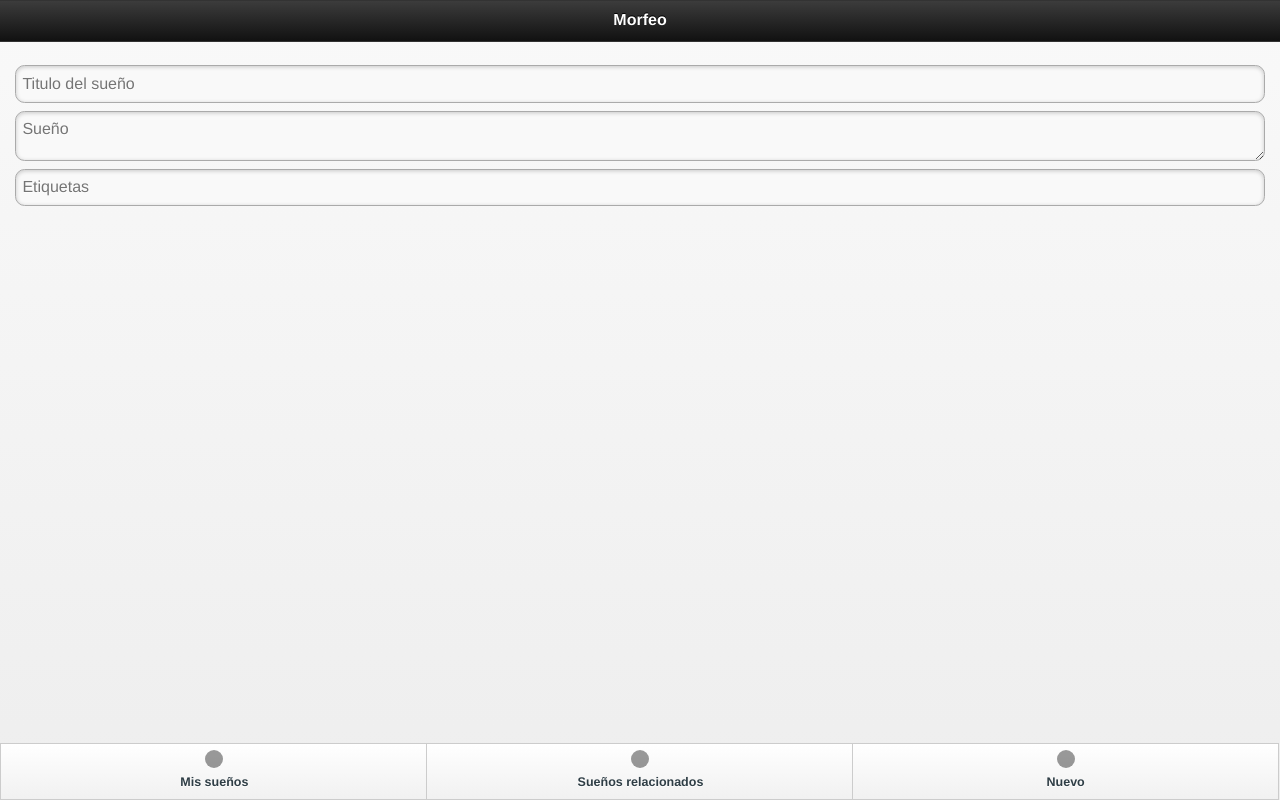
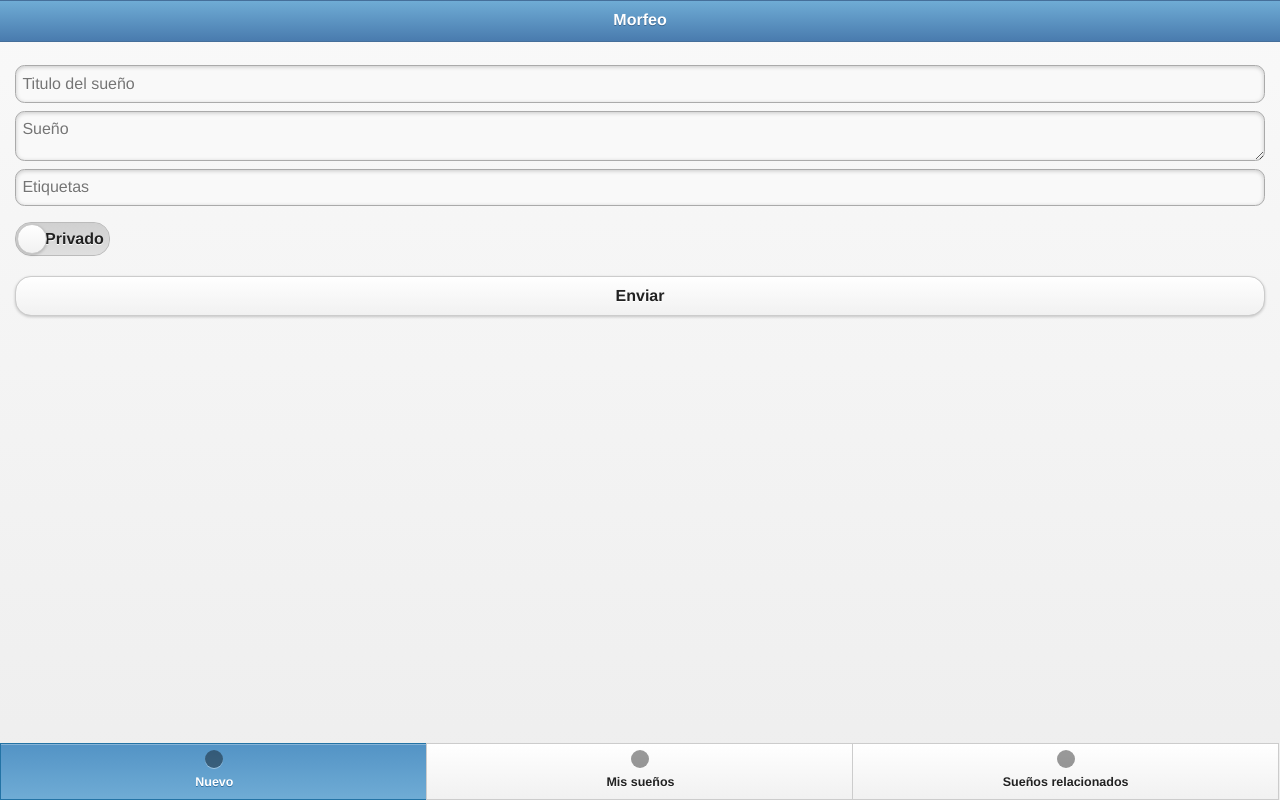
Before and after one commit to Kentverger/morfeo, a plain HTML site: page index.html in a window 1280 px wide. Drawn offline with Linux system fonts and the light colour scheme.

Commit message:
Pagina home completa

```diff
--- a/index.html
+++ b/index.html
@@ -6,24 +6,33 @@
 	<script type="text/javascript" src="jquery-2.0.1.min.js"></script>
 	<script type="text/javascript" src="jquery.mobile-1.3.1.min.js"></script>
 	<link rel="stylesheet" type="text/css" href="jquery.mobile-1.3.1.min.css" />
+	<link rel="stylesheet" type="text/css" href="style.css" />
 	<title>Morfeo</title>
 </head>
 <body>
 <section data-role="page" id="home">
-	<header data-role="header">
+	<header data-theme="b" data-role="header">
 		<h1>Morfeo</h1>
 	</header>
 	<div data-role="content">
-		<input type="text" name="titulo" placeholder="Titulo del sueño" />
-		<textarea name="sueno" placeholder="Sueño"></textarea>
-		<input type="text" name="etiquetas" placeholder="Etiquetas" />
+		<form>
+			<input type="text" name="titulo" placeholder="Titulo del sueño" />
+			<textarea name="sueno" placeholder="Sueño"></textarea>
+			<input type="text" name="etiquetas" placeholder="Etiquetas" />
+			<label for="publico" class="ui-hidden-accessible">¿Sueño publico o privado?:</label>
+			<select id="publico" name="plubico" data-role="slider">
+	    		<option value="publico">Privado</option>
+	    		<option value="privado">Publico</option>
+			</select>
+			<input value="Enviar" type="submit">
+		</form>
 	</div>
-	<footer date-role="footer" data-position="fixed">
+	<footer data-theme="b" date-role="footer" data-position="fixed">
 		<div data-role="navbar">
 			<ul>
-				<li><a data-icon="star" href="">Mis sueños</a></li>
-				<li><a data-icon="search" href="">Sueños relacionados</a></li>
-				<li><a data-icon="plus" href="">Nuevo</a></li>
+				<li><a data-icon="plus" class="ui-btn-active" href="#home">Nuevo</a></li>
+				<li><a data-icon="star" href="#misSuenos">Mis sueños</a></li>
+				<li><a data-icon="search" href="#busqueda">Sueños relacionados</a></li>
 			</ul>
 		</div>
 	</footer>
--- /dev/null
+++ b/styles.css
@@ -0,0 +1,3 @@
+#sueno-text {
+	height: 100%;
+}
```
